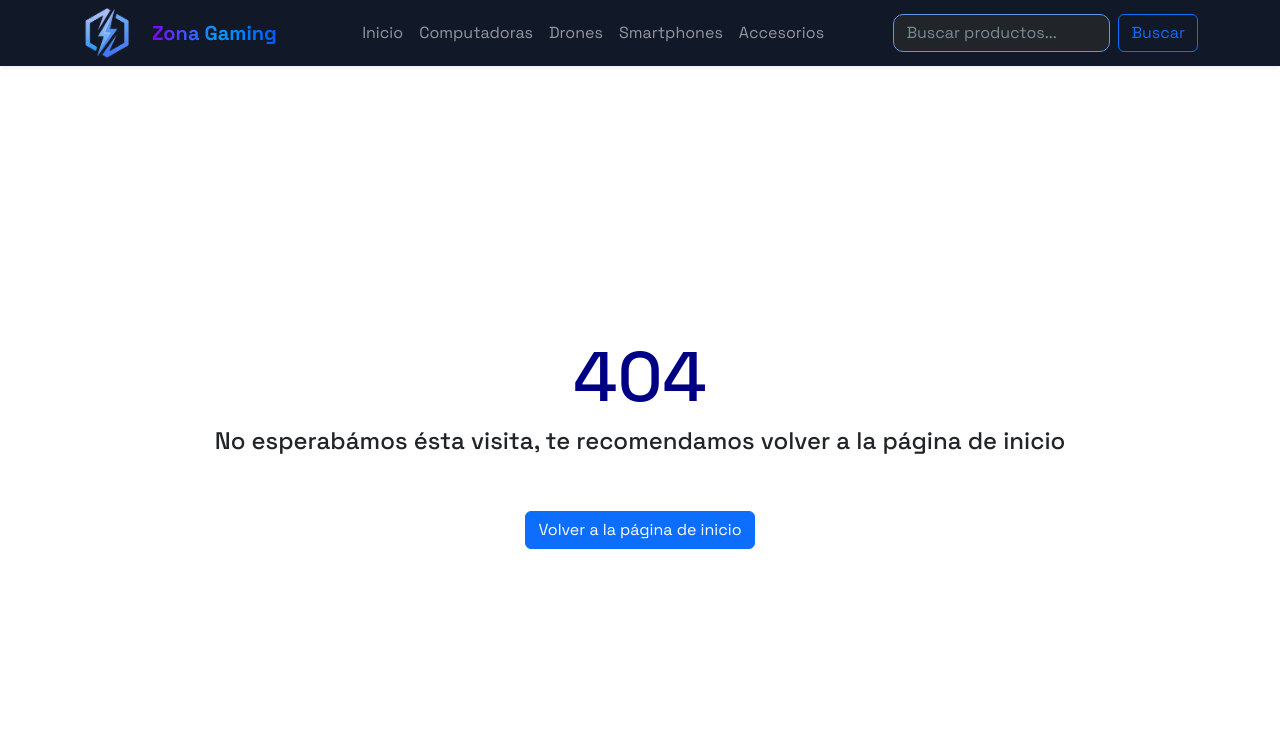
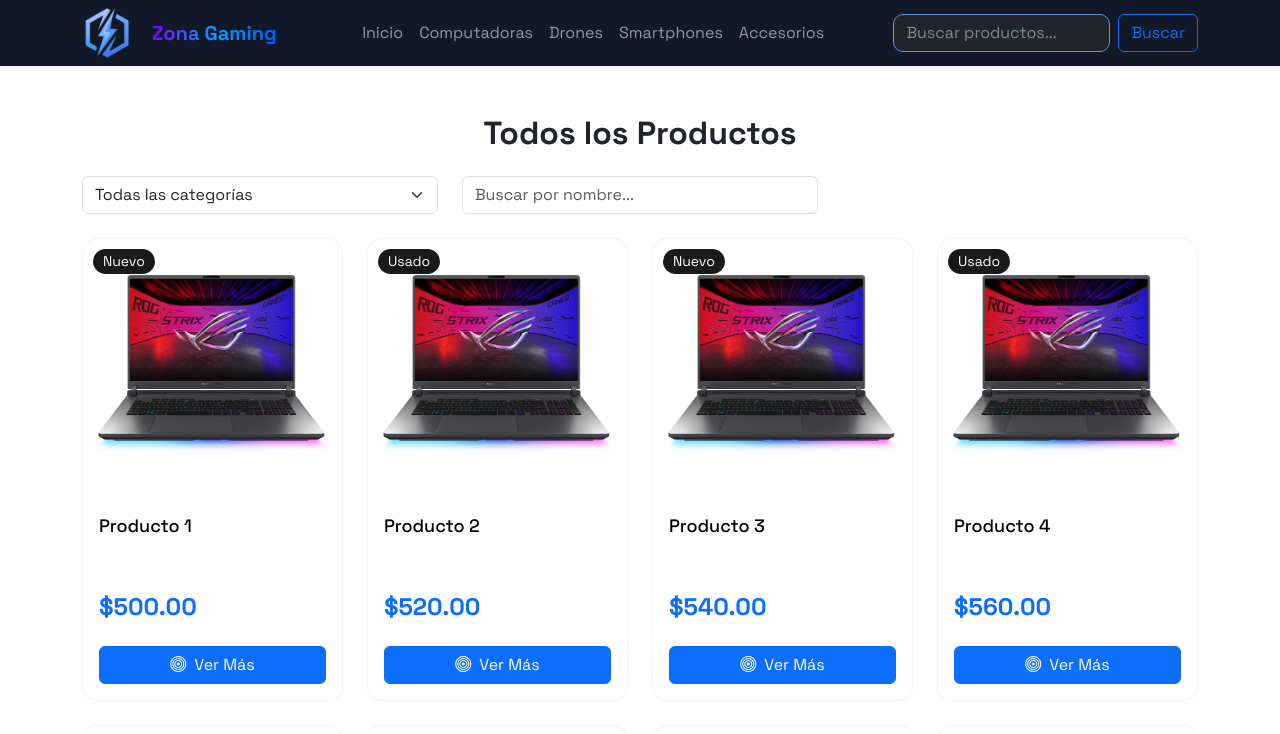
Before and after one commit to RAFALAMAO/zona-gaming-app, a React (Vite) app: page /productos in a window 1280 px wide. Shown: the top 734 px of the page. Built offline with nearby package versions, Linux system fonts and the light colour scheme.

Commit message:
feat: :sparkles: se termina la primera maquetación completa para mostrar la información

```diff
--- a/src/App.tsx
+++ b/src/App.tsx
@@ -7,6 +7,7 @@
 import HomeView from './views/HomeView';
 import NotFoundView from './views/NotFoundView/NotFoundView';
 import ProductDetailView from './views/ProductDetailView/ProductDetailView';
+import ProductsView from './views/Products/ProductsView';
 
 // ** Layout
 import Layout from './components/Layout/Layout';
@@ -16,6 +17,7 @@
     <Routes>
       <Route path="/" element={<Layout />}>
         <Route index element={<HomeView />} />
+        <Route path="/productos" element={<ProductsView />} />
         <Route path="/producto/:id" element={<ProductDetailView />} />
         <Route path="*" element={<NotFoundView />} />
       </Route>
--- a/src/components/Home/FeaturedProducts/FeaturedProducts.module.css
+++ b/src/components/Home/FeaturedProducts/FeaturedProducts.module.css
@@ -10,64 +10,3 @@
   width: fit-content;
   align-self: center;
 }
-
-.card {
-  border: 1px solid rgba(131, 131, 131, 0.1);
-  border-radius: 15px;
-  transition: all 0.3s ease-in-out;
-}
-
-.card:hover {
-  box-shadow: 0px 5px 12px -1px rgba(0, 0, 0, 0.61);
-  -webkit-box-shadow: 0px 5px 12px -1px rgba(0, 0, 0, 0.61);
-  -moz-box-shadow: 0px 5px 12px -1px rgba(0, 0, 0, 0.61);
-}
-
-.state-badge {
-  position: absolute;
-  top: 10px;
-  left: 10px;
-  padding: 2px 10px;
-  border-radius: 30px;
-  background-color: rgba(0, 0, 0, 0.9);
-  color: white;
-  font-size: 14px;
-  z-index: 100;
-}
-
-.card .img-container {
-  overflow: hidden;
-  border-radius: 15px 15px 0 0;
-}
-
-.card .img {
-  height: 250px;
-  border-radius: 15px 15px 0 0;
-  object-fit: cover;
-  object-position: center;
-  transition: transform 0.3s ease-in-out;
-}
-
-.card:hover .img {
-  overflow: hidden;
-  transform: scale(1.1);
-}
-
-.card:hover .card-title {
-  color: rgb(0, 92, 196);
-}
-
-.card-title {
-  font-size: 18px;
-  color: black;
-  text-align: left;
-  padding: 10px 0px;
-  height: 80px;
-  overflow: hidden;
-  text-overflow: ellipsis;
-  display: -webkit-box;
-  -webkit-line-clamp: 3;
-  line-clamp: 3;
-  -webkit-box-orient: vertical;
-  transition: color 0.3s ease-in-out;
-}
--- a/src/components/Home/FeaturedProducts/FeaturedProducts.tsx
+++ b/src/components/Home/FeaturedProducts/FeaturedProducts.tsx
@@ -1,6 +1,10 @@
+import { Link } from 'react-router';
+
 // ** Styles
-import { Link } from 'react-router';
 import styles from './FeaturedProducts.module.css';
+
+// ** Components
+import ProductCard from '@/components/Shared/ProductCard/ProductCard';
 
 export default function FeaturedProducts() {
   const products = [
@@ -38,29 +42,17 @@
             <h2 className="mb-2 fw-bold">Productos Destacados</h2>
             <p className="text-muted mb-0">Los productos más populares de nuestra tienda</p>
           </div>
-          <button
+          <Link
+            to="/productos"
             className={`col-2 mt-lg-0 mt-4 ms-lg-0 ms-2 btn btn-primary ${styles.button}`}
-            type="button"
           >
             Ver Todos <i className="bi bi-arrow-right"></i>
-          </button>
+          </Link>
         </div>
         <div className="row">
           {products.map((p, i) => (
             <div key={i} className="col-12 col-sm-6 col-md-3 mb-4">
-              <div className={`card h-100 ${styles.card}`}>
-                <span className={styles['state-badge']}>{p.state}</span>
-                <div className={styles['img-container']}>
-                  <img src={p.image} className={`card-img-top ${styles.img}`} alt={p.name} />
-                </div>
-                <div className="card-body">
-                  <h5 className={`card-title ${styles['card-title']}`}>{p.name}</h5>
-                  <p className="text-primary text-start h4 fw-bold mb-4">{p.price}</p>
-                  <Link to="/producto/1" className="btn btn-primary w-100">
-                    <i className="bi bi-bullseye me-2"></i>Ver Más
-                  </Link>
-                </div>
-              </div>
+              <ProductCard product={p} id={i + 1} />
             </div>
           ))}
         </div>
--- /dev/null
+++ b/src/components/Shared/ProductCard/ProductCard.module.css
@@ -0,0 +1,60 @@
+.card {
+  border: 1px solid rgba(131, 131, 131, 0.1);
+  border-radius: 15px;
+  transition: all 0.3s ease-in-out;
+}
+
+.card:hover {
+  box-shadow: 0px 5px 12px -1px rgba(0, 0, 0, 0.61);
+  -webkit-box-shadow: 0px 5px 12px -1px rgba(0, 0, 0, 0.61);
+  -moz-box-shadow: 0px 5px 12px -1px rgba(0, 0, 0, 0.61);
+}
+
+.state-badge {
+  position: absolute;
+  top: 10px;
+  left: 10px;
+  padding: 2px 10px;
+  border-radius: 30px;
+  background-color: rgba(0, 0, 0, 0.9);
+  color: white;
+  font-size: 14px;
+  z-index: 100;
+}
+
+.card .img-container {
+  overflow: hidden;
+  border-radius: 15px 15px 0 0;
+}
+
+.card .img {
+  height: 250px;
+  border-radius: 15px 15px 0 0;
+  object-fit: cover;
+  object-position: center;
+  transition: transform 0.3s ease-in-out;
+}
+
+.card:hover .img {
+  overflow: hidden;
+  transform: scale(1.1);
+}
+
+.card:hover .card-title {
+  color: rgb(0, 92, 196);
+}
+
+.card-title {
+  font-size: 18px;
+  color: black;
+  text-align: left;
+  padding: 10px 0px;
+  height: 80px;
+  overflow: hidden;
+  text-overflow: ellipsis;
+  display: -webkit-box;
+  -webkit-line-clamp: 3;
+  line-clamp: 3;
+  -webkit-box-orient: vertical;
+  transition: color 0.3s ease-in-out;
+}
--- /dev/null
+++ b/src/components/Shared/ProductCard/ProductCard.tsx
@@ -0,0 +1,26 @@
+// ** Styles
+import { Link } from 'react-router';
+import styles from './ProductCard.module.css';
+
+interface Props {
+  product: any;
+  id: number;
+}
+
+export default function ProductCard({ product, id }: Props) {
+  return (
+    <div className={`card h-100 ${styles.card}`}>
+      <span className={styles['state-badge']}>{product.state}</span>
+      <div className={styles['img-container']}>
+        <img src={product.image} className={`card-img-top ${styles.img}`} alt={product.name} />
+      </div>
+      <div className="card-body">
+        <h5 className={`card-title ${styles['card-title']}`}>{product.name}</h5>
+        <p className="text-primary text-start h4 fw-bold mb-4">{product.price}</p>
+        <Link to={`/producto/${id}`} className="btn btn-primary w-100">
+          <i className="bi bi-bullseye me-2"></i>Ver Más
+        </Link>
+      </div>
+    </div>
+  );
+}
--- a/src/views/ProductDetailView/ProductDetailView.tsx
+++ b/src/views/ProductDetailView/ProductDetailView.tsx
@@ -22,7 +22,7 @@
 
   const handleWhatsappClick = () => {
     const textToShare = encodeURIComponent(
-      `Me pueden dar mas información sobre este producto: ${window.location.href}`,
+      `Me pueden dar mas información sobre este producto:\n ${window.location.href}`,
     );
     const whatsappUrl = `whatsapp://send?text=${textToShare}&phone=+525610738792`;
     window.location.href = whatsappUrl;
--- /dev/null
+++ b/src/views/Products/ProductsView.tsx
@@ -0,0 +1,92 @@
+import ProductCard from '@/components/Shared/ProductCard/ProductCard';
+import { useEffect, useState } from 'react';
+
+interface Product {
+  id: string;
+  name: string;
+  category: string;
+  price: string;
+  image: string;
+}
+
+const mockProducts: Product[] = Array.from({ length: 42 }, (_, i) => ({
+  id: `${i + 1}`,
+  name: `Producto ${i + 1}`,
+  category: i % 3 === 0 ? 'Laptop' : i % 3 === 1 ? 'Drone' : 'Smartphone',
+  price: `$${(500 + i * 20).toFixed(2)}`,
+  image: `imgs/temp/rog.png`,
+  state: i % 2 === 0 ? 'Nuevo' : 'Usado',
+}));
+
+export default function ProductsView() {
+  const [search, setSearch] = useState('');
+  const [category, setCategory] = useState('');
+  const [currentPage, setCurrentPage] = useState(1);
+  const itemsPerPage = 12;
+
+  const filtered = mockProducts.filter(
+    (p) =>
+      (category === '' || p.category === category) &&
+      p.name.toLowerCase().includes(search.toLowerCase()),
+  );
+
+  const totalPages = Math.ceil(filtered.length / itemsPerPage);
+  const paginated = filtered.slice((currentPage - 1) * itemsPerPage, currentPage * itemsPerPage);
+
+  useEffect(() => {
+    window.scrollTo({ top: 0, behavior: 'smooth' });
+  }, [currentPage]);
+
+  return (
+    <div className="container py-5">
+      <h2 className="fw-bold mb-4 text-center">Todos los Productos</h2>
+
+      {/* Filtros */}
+      <div className="row mb-4">
+        <div className="col-md-4">
+          <select
+            className="form-select"
+            value={category}
+            onChange={(e) => setCategory(e.target.value)}
+          >
+            <option value="">Todas las categorías</option>
+            <option value="Laptop">Laptops</option>
+            <option value="Drone">Drones</option>
+            <option value="Smartphone">Smartphones</option>
+          </select>
+        </div>
+        <div className="col-md-4">
+          <input
+            type="text"
+            className="form-control"
+            placeholder="Buscar por nombre..."
+            value={search}
+            onChange={(e) => setSearch(e.target.value)}
+          />
+        </div>
+      </div>
+
+      {/* Grid de productos */}
+      <div className="row">
+        {paginated.map((p) => (
+          <div key={p.id} className="col-12 col-sm-6 col-md-4 col-lg-3 mb-4">
+            <ProductCard product={p} id={Number(p.id)} />
+          </div>
+        ))}
+      </div>
+
+      {/* Paginación */}
+      <nav className="d-flex justify-content-center mt-4">
+        <ul className="pagination">
+          {Array.from({ length: totalPages }, (_, i) => (
+            <li key={i} className={`page-item ${currentPage === i + 1 ? 'active' : ''}`}>
+              <button className="page-link" onClick={() => setCurrentPage(i + 1)}>
+                {i + 1}
+              </button>
+            </li>
+          ))}
+        </ul>
+      </nav>
+    </div>
+  );
+}
```
